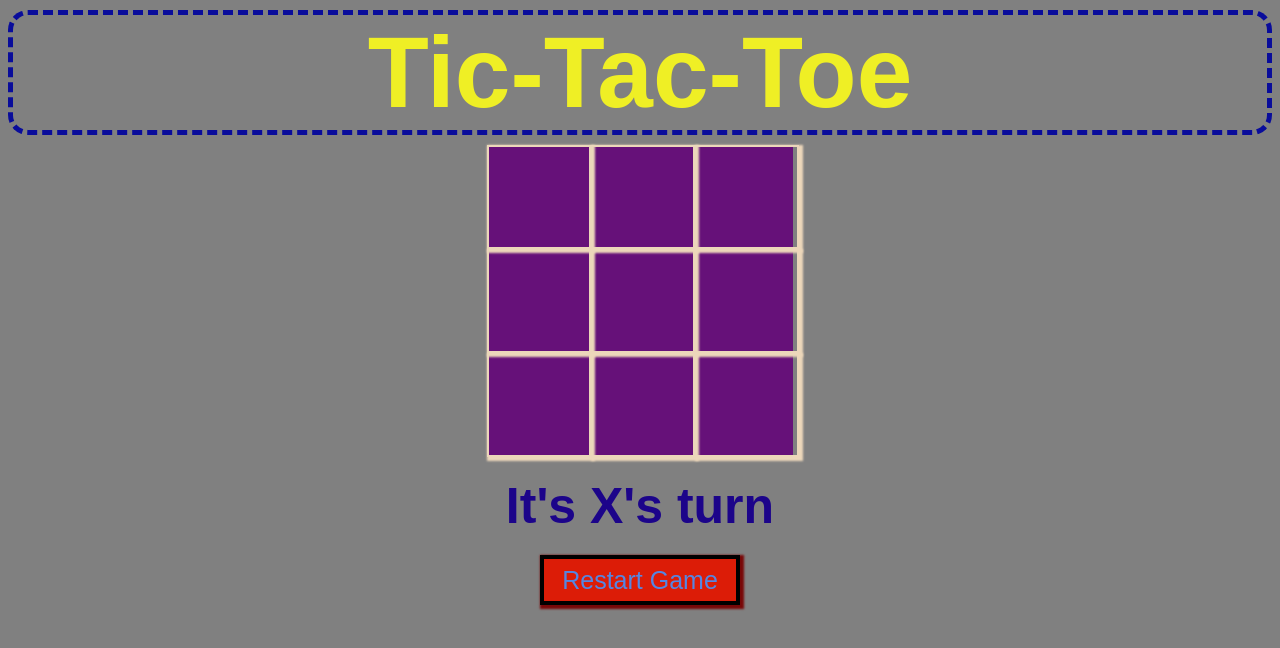
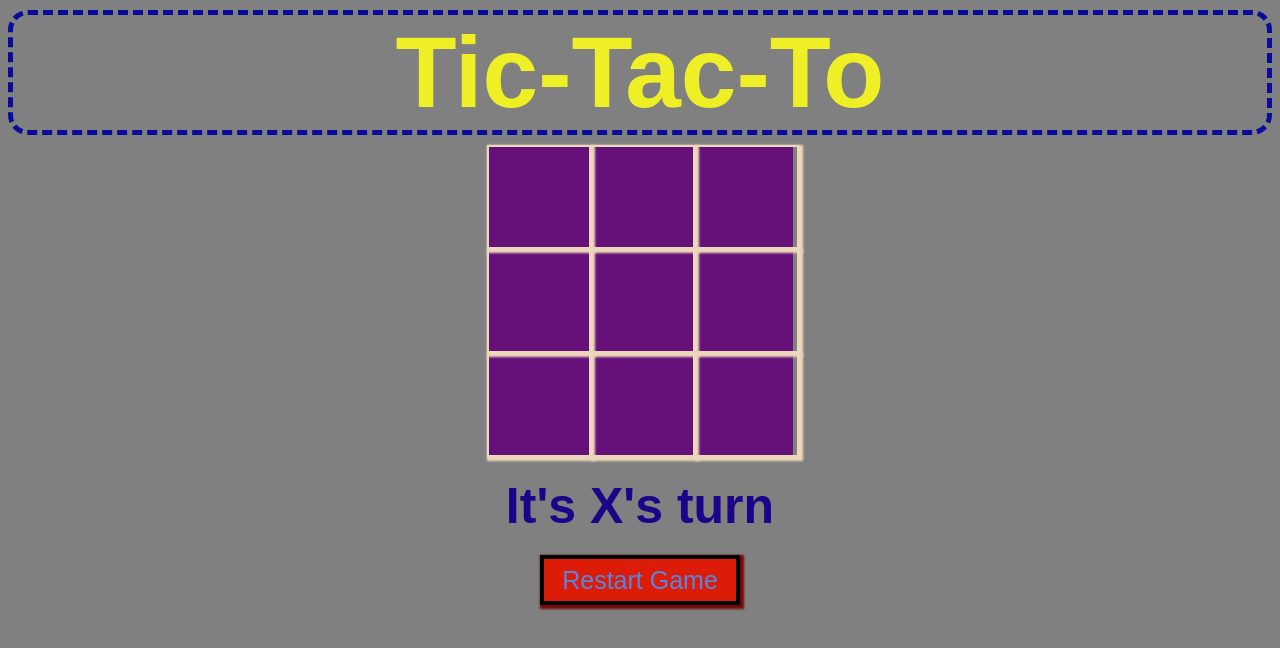
Before and after one commit to aryansingh2020/Tic-Tac-Toe, a plain HTML site: page INDEX.html in a window 1280 px wide. Drawn offline with Linux system fonts and the light colour scheme.

Commit message:
Update INDEX.html

```diff
--- a/INDEX.html
+++ b/INDEX.html
@@ -10,7 +10,7 @@
 </head>
 <body>
     <section>
-        <h1 class="game--title">Tic-Tac-Toe</h1>
+        <h1 class="game--title">Tic-Tac-To</h1>
         <div class="game--container">
             <div data-cell-index="0" class="cell"></div>
             <div data-cell-index="1" class="cell"></div>
```
